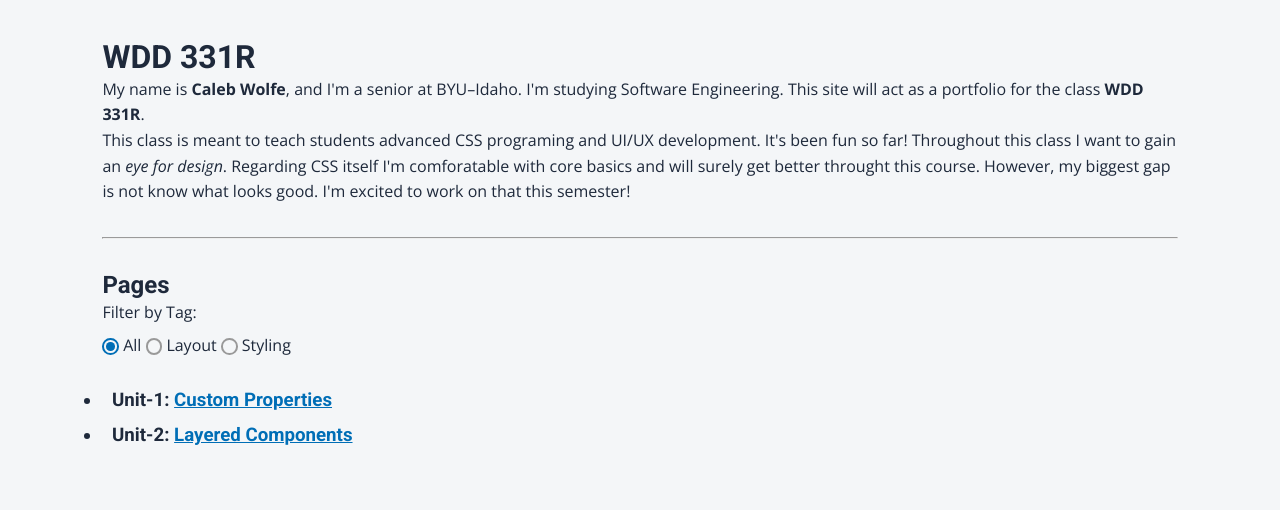
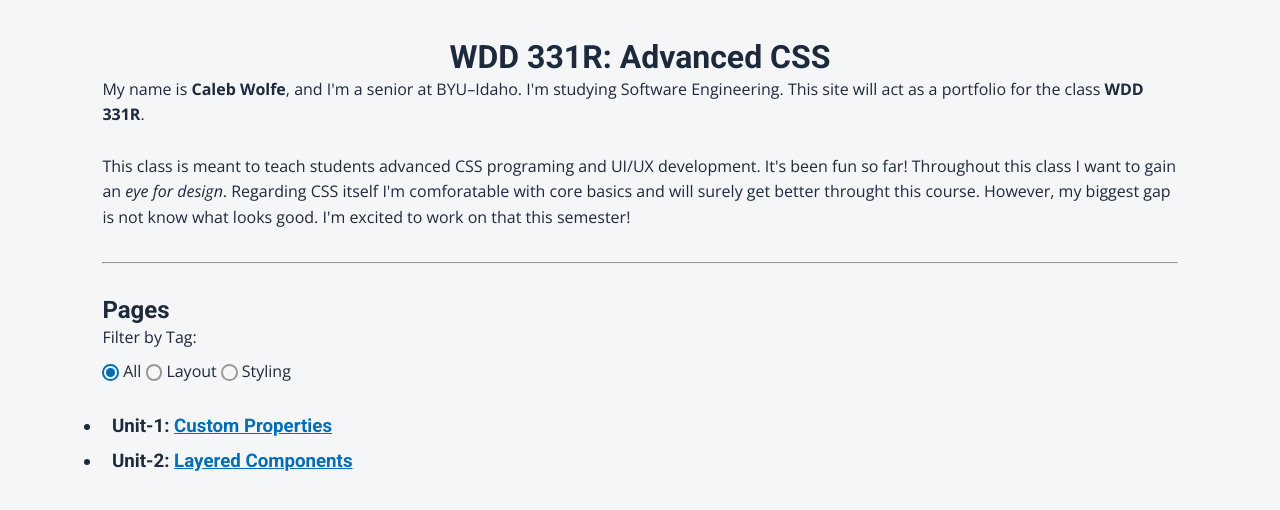
Before and after one commit to caleb-wo/wdd331-portfolio, a website built with Parcel: page index.html in a window 1280 px wide. Built offline with nearby package versions, Linux system fonts and the light colour scheme.

Commit message:
Added to title

```diff
--- a/index.html
+++ b/index.html
@@ -14,9 +14,10 @@
   <body>
     <main>
       <header></header>
-      <h1>WDD 331R</h1>
+      <h1 class="text-center">WDD 331R: Advanced CSS</h1>
       <div id="introduction">
         <p>My name is <strong>Caleb Wolfe</strong>, and I'm a senior at BYU–Idaho. I'm studying Software Engineering. This site will act as a portfolio for the class <strong>WDD 331R</strong>.</p>
+        <br>
         <p>This class is meant to teach students advanced CSS programing and UI/UX development. It's been fun so far! Throughout this class I want to gain an <i>eye for design</i>. Regarding CSS itself I'm comforatable with core basics and will surely get better throught this course. However, my biggest gap is not know what looks good. I'm excited to work on that this semester!</p>
       </div>
       <hr>
```
